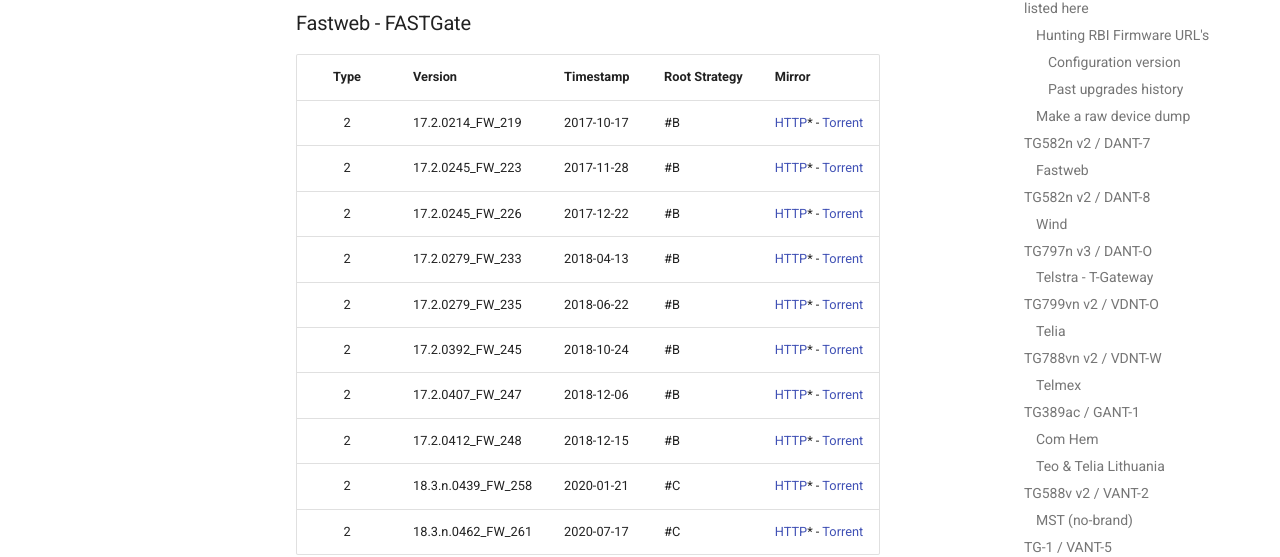
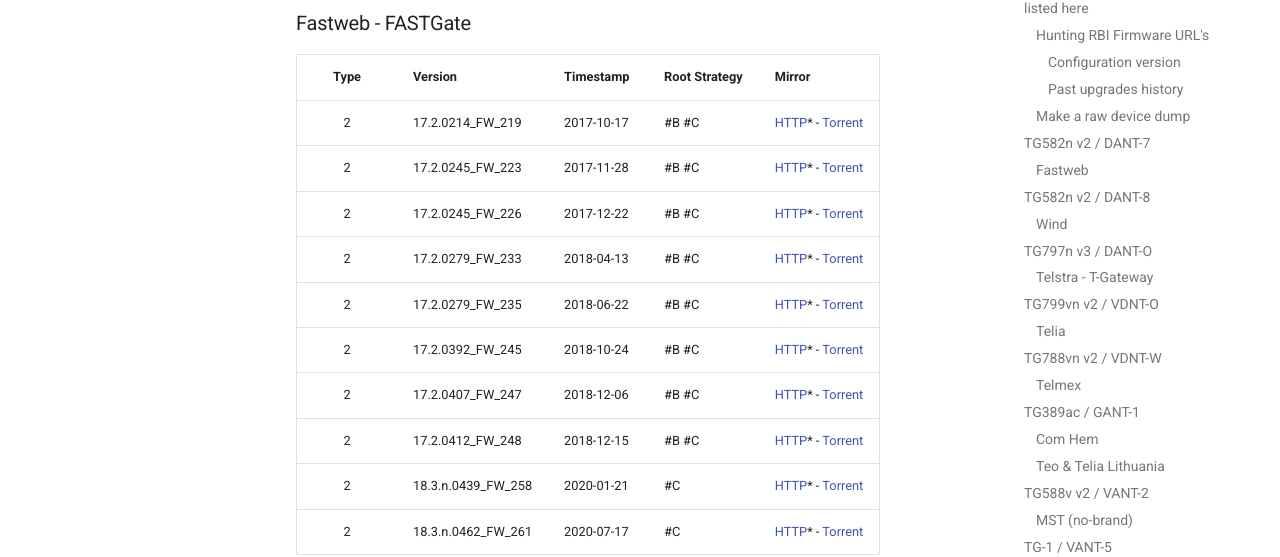
Before and after one commit to hack-technicolor/hack-technicolor, an MkDocs documentation site: the page built from docs/Repository.md, in a window 1280 px wide and 900 px high, scrolled down 16196 px. Shown: the part 145-702 px from the top of the window. Built offline with MkDocs 1.6.1 and Material for MkDocs 9.7.7, drawn with Linux system fonts in a browser that asks for light colours; comment, search, counter and statistics services are not loaded.

```diff
--- a/docs/Repository.md
+++ b/docs/Repository.md
@@ -449,14 +449,14 @@ A basic ADSL only BCM6362 based gateway. Very useful as SIP ATA.
 
 | Type   | Version            | Timestamp  | Root Strategy | Mirror |
 |:------:|:-------------------|:-----------|:--------------|:-------|
-| 2      | 17.2.0214_FW_219   | 2017-10-17 | #B            | [HTTP](http://59.0.121.191:8080/ACS-server/file/17.2.0214_FW_219_DGA4131.rbi)* - [Torrent](https://github.com/hack-technicolor/hack-technicolor/blob/master/torrents/vbnt-o/17.2.0214_FW_219_DGA4131.rbi.torrent?raw=true) |
-| 2      | 17.2.0245_FW_223   | 2017-11-28 | #B            | [HTTP](http://59.0.121.191:8080/ACS-server/file/17.2.0245_FW_223_DGA4131.rbi)* - [Torrent](https://github.com/hack-technicolor/hack-technicolor/blob/master/torrents/vbnt-o/17.2.0245_FW_223_DGA4131.rbi.torrent?raw=true) |
-| 2      | 17.2.0245_FW_226   | 2017-12-22 | #B            | [HTTP](http://59.0.121.191:8080/ACS-server/file/17.2.0245_FW_226_DGA4131.rbi)* - [Torrent](https://github.com/hack-technicolor/hack-technicolor/blob/master/torrents/vbnt-o/17.2.0245_FW_226_DGA4131.rbi.torrent?raw=true) |
-| 2      | 17.2.0279_FW_233   | 2018-04-13 | #B            | [HTTP](http://59.0.121.191:8080/ACS-server/file/17.2.0279_FW_233_DGA4131.rbi)* - [Torrent](https://github.com/hack-technicolor/hack-technicolor/blob/master/torrents/vbnt-o/17.2.0279_FW_233_DGA4131.rbi.torrent?raw=true) |
-| 2      | 17.2.0279_FW_235   | 2018-06-22 | #B            | [HTTP](http://59.0.121.191:8080/ACS-server/file/17.2.0279_FW_235_DGA4131.rbi)* - [Torrent](https://github.com/hack-technicolor/hack-technicolor/blob/master/torrents/vbnt-o/17.2.0279_FW_235_DGA4131.rbi.torrent?raw=true) |
-| 2      | 17.2.0392_FW_245   | 2018-10-24 | #B            | [HTTP](http://59.0.121.191:8080/ACS-server/file/17.2.0392_FW_245_DGA4131.rbi)* - [Torrent](https://github.com/hack-technicolor/hack-technicolor/blob/master/torrents/vbnt-o/17.2.0392_FW_245_DGA4131.rbi.torrent?raw=true) |
-| 2      | 17.2.0407_FW_247   | 2018-12-06 | #B            | [HTTP](http://59.0.121.191:8080/ACS-server/file/17.2.0407_FW_247_DGA4131.rbi)* - [Torrent](https://github.com/hack-technicolor/hack-technicolor/blob/master/torrents/vbnt-o/17.2.0407_FW_247_DGA4131.rbi.torrent?raw=true) |
-| 2      | 17.2.0412_FW_248   | 2018-12-15 | #B            | [HTTP](http://59.0.121.191:8080/ACS-server/file/17.2.0412_FW_248_DGA4131.rbi)* - [Torrent](https://github.com/hack-technicolor/hack-technicolor/blob/master/torrents/vbnt-o/17.2.0412_FW_248_DGA4131.rbi.torrent?raw=true) |
+| 2      | 17.2.0214_FW_219   | 2017-10-17 | #B #C         | [HTTP](http://59.0.121.191:8080/ACS-server/file/17.2.0214_FW_219_DGA4131.rbi)* - [Torrent](https://github.com/hack-technicolor/hack-technicolor/blob/master/torrents/vbnt-o/17.2.0214_FW_219_DGA4131.rbi.torrent?raw=true) |
+| 2      | 17.2.0245_FW_223   | 2017-11-28 | #B #C         | [HTTP](http://59.0.121.191:8080/ACS-server/file/17.2.0245_FW_223_DGA4131.rbi)* - [Torrent](https://github.com/hack-technicolor/hack-technicolor/blob/master/torrents/vbnt-o/17.2.0245_FW_223_DGA4131.rbi.torrent?raw=true) |
+| 2      | 17.2.0245_FW_226   | 2017-12-22 | #B #C         | [HTTP](http://59.0.121.191:8080/ACS-server/file/17.2.0245_FW_226_DGA4131.rbi)* - [Torrent](https://github.com/hack-technicolor/hack-technicolor/blob/master/torrents/vbnt-o/17.2.0245_FW_226_DGA4131.rbi.torrent?raw=true) |
+| 2      | 17.2.0279_FW_233   | 2018-04-13 | #B #C         | [HTTP](http://59.0.121.191:8080/ACS-server/file/17.2.0279_FW_233_DGA4131.rbi)* - [Torrent](https://github.com/hack-technicolor/hack-technicolor/blob/master/torrents/vbnt-o/17.2.0279_FW_233_DGA4131.rbi.torrent?raw=true) |
+| 2      | 17.2.0279_FW_235   | 2018-06-22 | #B #C         | [HTTP](http://59.0.121.191:8080/ACS-server/file/17.2.0279_FW_235_DGA4131.rbi)* - [Torrent](https://github.com/hack-technicolor/hack-technicolor/blob/master/torrents/vbnt-o/17.2.0279_FW_235_DGA4131.rbi.torrent?raw=true) |
+| 2      | 17.2.0392_FW_245   | 2018-10-24 | #B #C         | [HTTP](http://59.0.121.191:8080/ACS-server/file/17.2.0392_FW_245_DGA4131.rbi)* - [Torrent](https://github.com/hack-technicolor/hack-technicolor/blob/master/torrents/vbnt-o/17.2.0392_FW_245_DGA4131.rbi.torrent?raw=true) |
+| 2      | 17.2.0407_FW_247   | 2018-12-06 | #B #C         | [HTTP](http://59.0.121.191:8080/ACS-server/file/17.2.0407_FW_247_DGA4131.rbi)* - [Torrent](https://github.com/hack-technicolor/hack-technicolor/blob/master/torrents/vbnt-o/17.2.0407_FW_247_DGA4131.rbi.torrent?raw=true) |
+| 2      | 17.2.0412_FW_248   | 2018-12-15 | #B #C         | [HTTP](http://59.0.121.191:8080/ACS-server/file/17.2.0412_FW_248_DGA4131.rbi)* - [Torrent](https://github.com/hack-technicolor/hack-technicolor/blob/master/torrents/vbnt-o/17.2.0412_FW_248_DGA4131.rbi.torrent?raw=true) |
 | 2      | 18.3.n.0439_FW_258 | 2020-01-21 | #C            | [HTTP](http://59.0.121.191:8080/ACS-server/file/18.3.n.0439_FW_258_DGA4131.rbi)* - [Torrent](https://github.com/hack-technicolor/hack-technicolor/blob/master/torrents/vbnt-o/18.3.n.0439_FW_258_DGA4131.rbi.torrent?raw=true) |
 | 2      | 18.3.n.0462_FW_261 | 2020-07-17 | #C            | [HTTP](http://59.0.121.191:8080/ACS-server/file/18.3.n.0462_FW_261_DGA4131.rbi)* - [Torrent](https://github.com/hack-technicolor/hack-technicolor/blob/master/torrents/vbnt-o/18.3.n.0462_FW_261_DGA4131.rbi.torrent?raw=true) |
 
```
